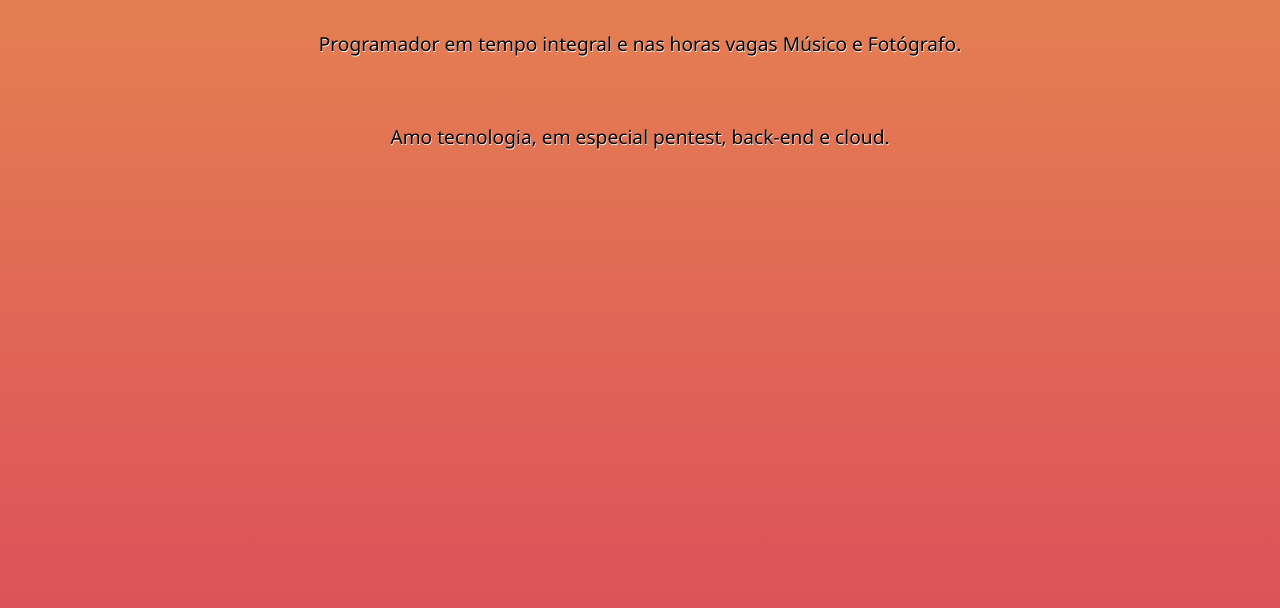
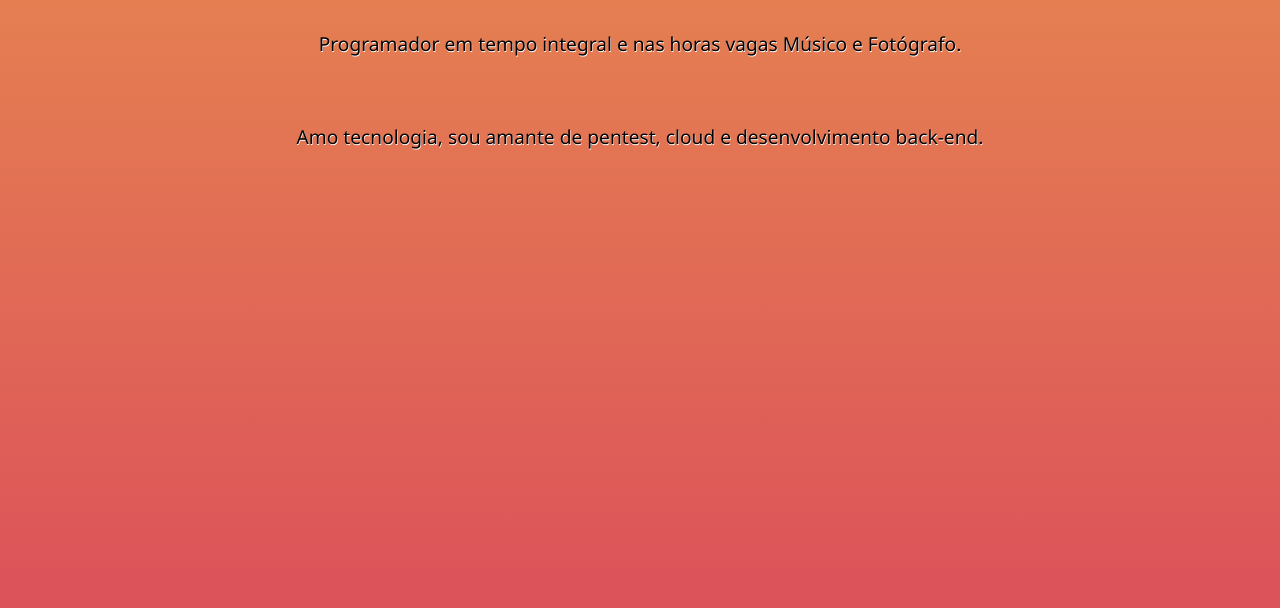
Before and after one commit to matheusel/Portfolio, a plain HTML site: page index.html in a window 1280 px wide. Shown: the part 980-1588 px from the top of the page. Drawn offline with Linux system fonts and the light colour scheme.

Commit message:
Ajustes no Texto

```diff
--- a/index.html
+++ b/index.html
@@ -21,7 +21,7 @@
         <br>
         <p>Programador em tempo integral e nas horas vagas Músico e Fotógrafo.</p>
         <br>
-        <p>Amo tecnologia, em especial pentest, back-end e cloud.</p>
+        <p>Amo tecnologia, sou amante de pentest, cloud e desenvolvimento back-end.</p>
     </div>
     <div id="RedesSociais">
         <a href="https://www.instagram.com/matheusel_/" target="_blank">
```
